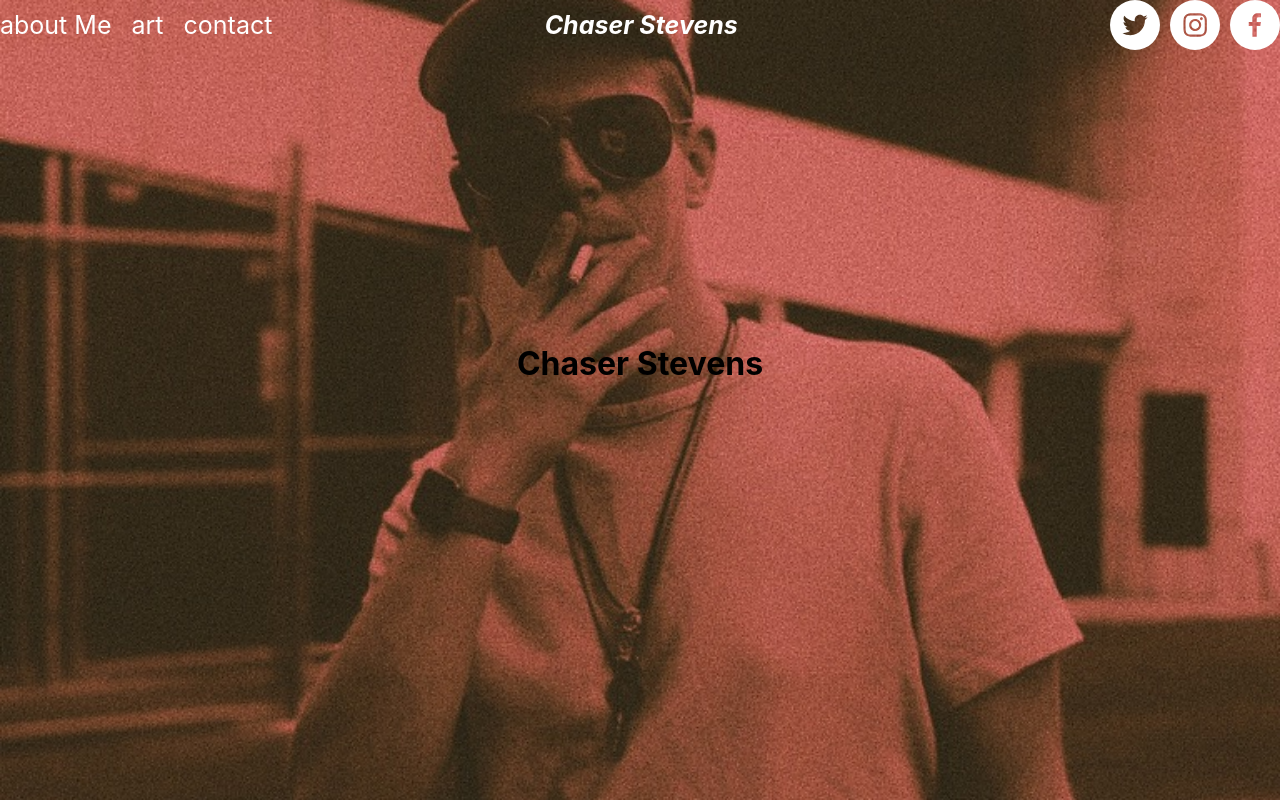
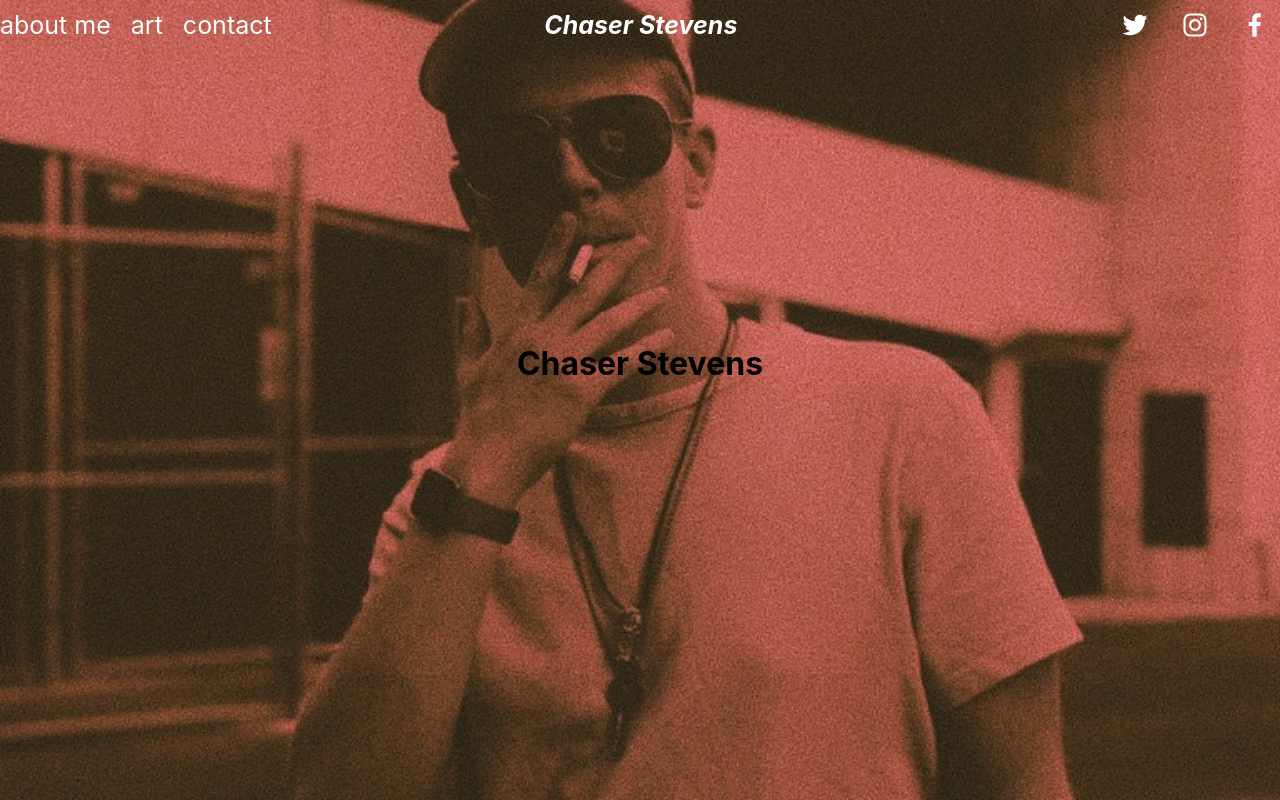
Before and after one commit to ConnorMul/ChaserStevens, a React (Create React App) app: page / in a window 1280 px wide. Built offline with nearby package versions, Linux system fonts and the light colour scheme.

Commit message:
fixed social icons

```diff
--- a/src/components/Header.js
+++ b/src/components/Header.js
@@ -8,7 +8,7 @@ export default function Header() {
     return (
         <div className="header">
             <div className='left-nav'>
-                <NavLink className="navbar-links" id="about" to='/about'>about Me</NavLink>
+                <NavLink className="navbar-links" id="about" to='/about'>about me</NavLink>
                 <NavLink className="navbar-links" id="art" to='/art'>art</NavLink>
                 <NavLink className="navbar-links" id="contact" to='/contact'>contact</NavLink>
             </div>
@@ -16,9 +16,9 @@ export default function Header() {
                 <NavLink className="navbar-links-header" id="header-logo" to='/'>Chaser Stevens</NavLink>
             </div>
             <div className="right-nav">
-                <SocialIcon className="social-icons" bgColor="white" url="https://twitter.com/chaserstevens"/>
-                <SocialIcon className="social-icons" bgColor="white" url="https://instagram.com/chaserelectric"/>
-                <SocialIcon className="social-icons" bgColor="white" url="https://facebook.com/chaserstevens"/>
+                <SocialIcon className="social-icons" bgColor="transparent" fgColor="white" url="https://twitter.com/chaserstevens"/>
+                <SocialIcon className="social-icons" bgColor="transparent" fgColor="white" url="https://instagram.com/chaserelectric"/>
+                <SocialIcon className="social-icons" bgColor="transparent" fgColor="white" url="https://facebook.com/chaserstevens"/>
             </div>
         </div>
     )
```
